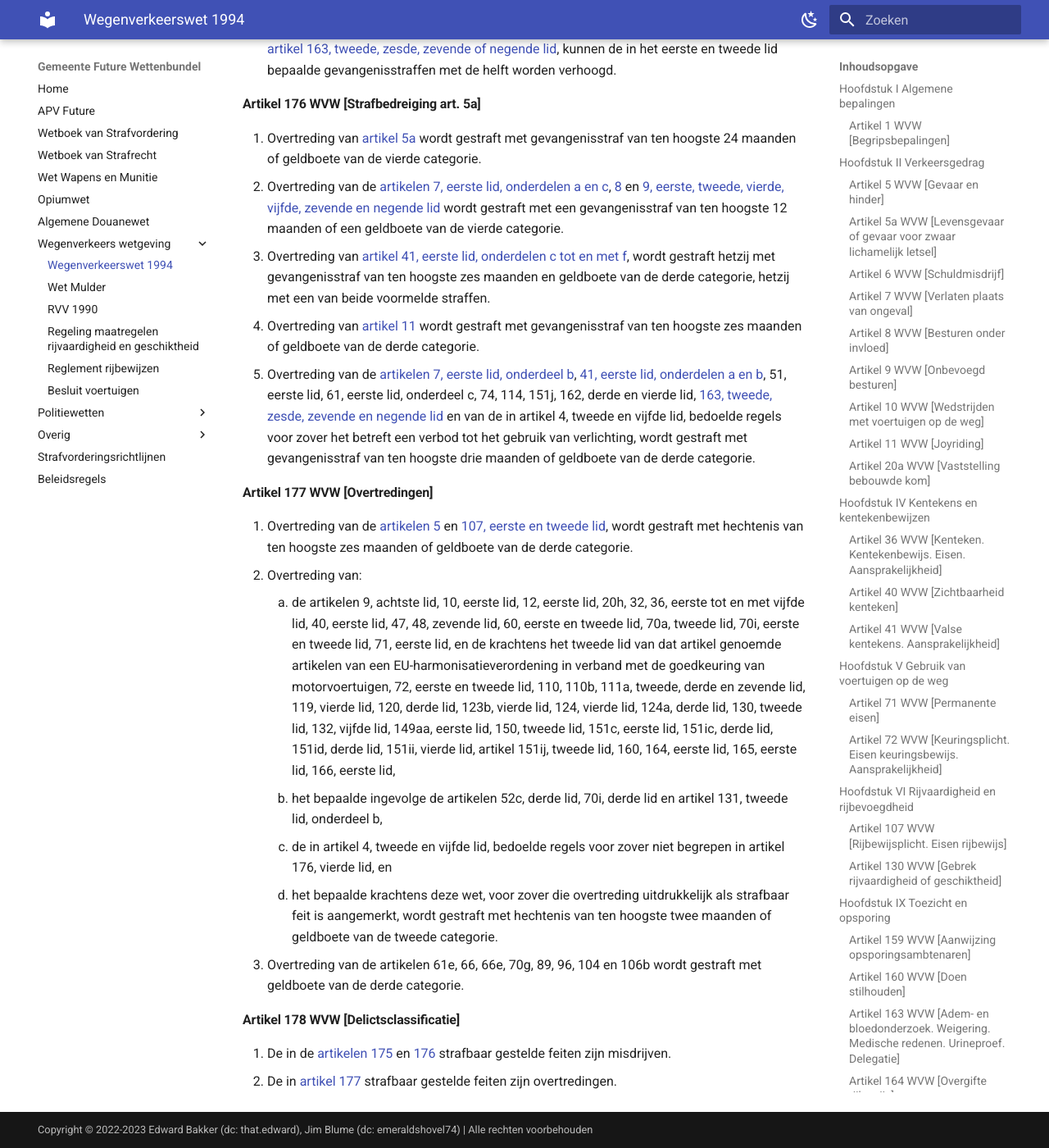
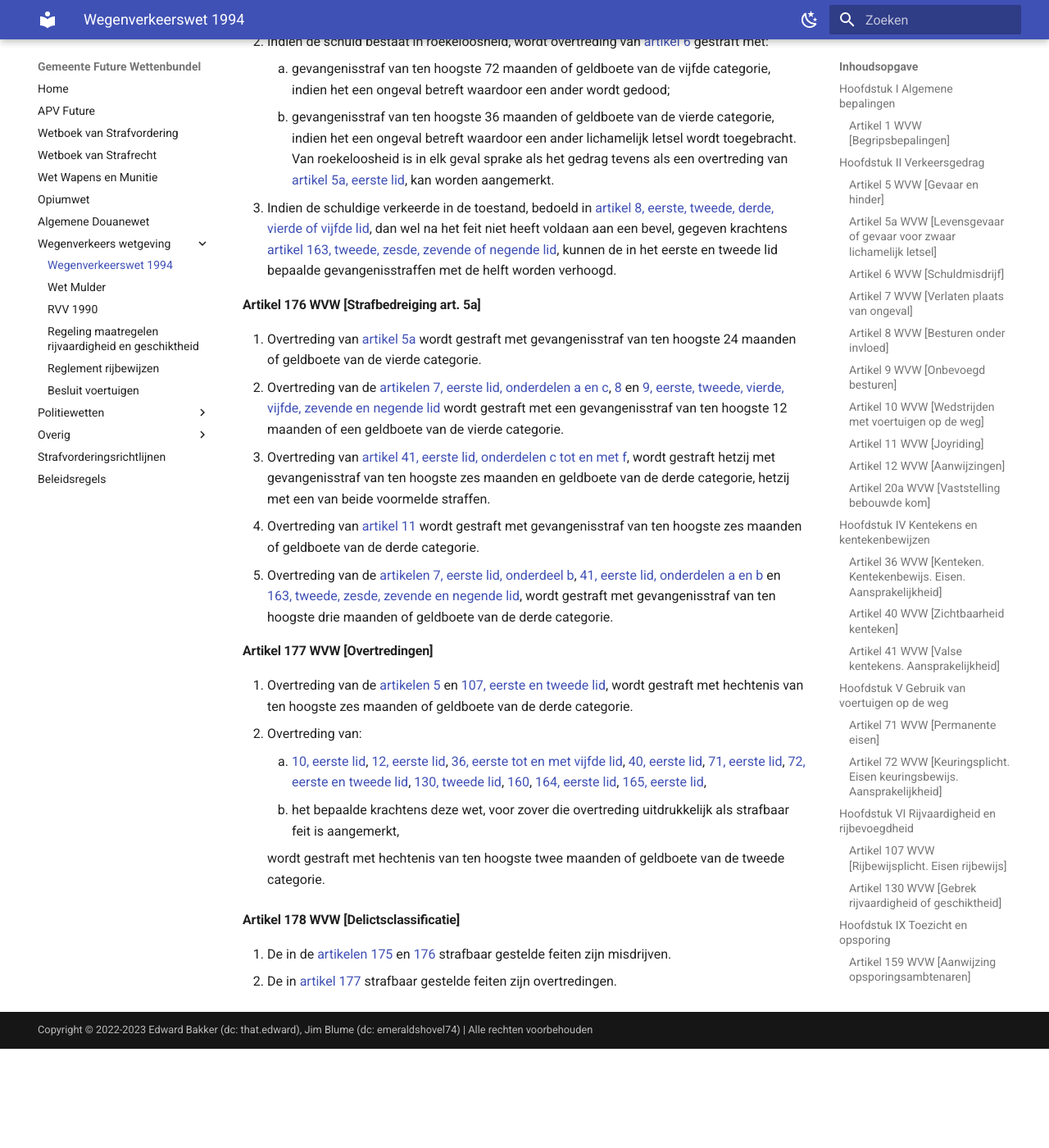
Before and after one commit to EnriqueFernandez20/FutureRP-Wettenbundel, an MkDocs documentation site: the page built from docs/wegenverkeerswet/wegenverkeerswet-1994.md, in a window 1280 px wide and 1400 px high, scrolled down 10841 px. Shown: the whole window at 82% size. Built offline with MkDocs 1.6.1 and Material for MkDocs 9.7.7, drawn with Linux system fonts in a browser that asks for light colours; after the commit the page ends 12120 px from its top, so only the background shows below that; some of the changed text lies outside the part shown.

Commit message:
WVW Strafbepalingen opgeschoond

```diff
--- a/docs/wegenverkeerswet/wegenverkeerswet-1994.md
+++ b/docs/wegenverkeerswet/wegenverkeerswet-1994.md
@@ -78,8 +78,13 @@ Het is een ieder die aan het verkeer deelneemt verboden zich zodanig te gedragen
 
 Het is verboden opzettelijk wederrechtelijk een aan een ander toebehorend motorrijtuig op de weg te gebruiken.
 
+#### Artikel 12 WVW [Aanwijzingen]
+
+1. Weggebruikers zijn verplicht gevolg te geven aan de aanwijzingen die door de in [artikel 159](#artikel-159-wvw-aanwijzing-opsporingsambtenaren) bedoelde personen dan wel door andere bij algemene maatregel van bestuur aangewezen categorieën van personen ter zake van het verkeer op de weg worden gegeven.
+2. De in het eerste lid bedoelde aanwijzingen mogen slechts worden gegeven in het belang van de veiligheid op de weg, de instandhouding van de weg en de bruikbaarheid daarvan, of de vrijheid van het verkeer dan wel in het belang van met toestemming van Onze Minister verrichte onderzoeken ten behoeve van het verkeer.
 
 #### Artikel 20a WVW [Vaststelling bebouwde kom]
+
 1. De grenzen van de bebouwde kom of kommen van een gemeente worden vastgesteld bij besluit van de gemeenteraad.
 2. Bij algemene maatregel van bestuur worden nadere regels inzake de vaststelling van bebouwde kommen vastgesteld.
 
@@ -213,17 +218,17 @@ Het is verboden opzettelijk wederrechtelijk een aan een ander toebehorend motorr
 2. Overtreding van de [artikelen 7, eerste lid, onderdelen a en c](#artikel-7-wvw-verlaten-plaats-van-ongeval), [8](#artikel-8-wvw-besturen-onder-invloed) en [9, eerste, tweede, vierde, vijfde, zevende en negende lid](#artikel-9-wvw-onbevoegd-besturen) wordt gestraft met een gevangenisstraf van ten hoogste 12 maanden of een geldboete van de vierde categorie.
 3. Overtreding van [artikel 41, eerste lid, onderdelen c tot en met f](#artikel-41-wvw-valse-kentekens-aansprakelijkheid), wordt gestraft hetzij met gevangenisstraf van ten hoogste zes maanden en geldboete van de derde categorie, hetzij met een van beide voormelde straffen.
 4. Overtreding van [artikel 11](#artikel-11-wvw-joyriding) wordt gestraft met gevangenisstraf van ten hoogste zes maanden of geldboete van de derde categorie.
-5. Overtreding van de [artikelen 7, eerste lid, onderdeel b](#artikel-7-wvw-verlaten-plaats-van-ongeval), [41, eerste lid, onderdelen a en b](#artikel-41-wvw-valse-kentekens-aansprakelijkheid), 51, eerste lid, 61, eerste lid, onderdeel c, 74, 114, 151j, 162, derde en vierde lid, [163, tweede, zesde, zevende en negende lid](#artikel-163-wvw-adem--en-bloedonderzoek-weigering-medische-redenen-urineproef-delegatie) en van de in artikel 4, tweede en vijfde lid, bedoelde regels voor zover het betreft een verbod tot het gebruik van verlichting, wordt gestraft met gevangenisstraf van ten hoogste drie maanden of geldboete van de derde categorie.
+5. Overtreding van de [artikelen 7, eerste lid, onderdeel b](#artikel-7-wvw-verlaten-plaats-van-ongeval), [41, eerste lid, onderdelen a en b](#artikel-41-wvw-valse-kentekens-aansprakelijkheid) en [163, tweede, zesde, zevende en negende lid](#artikel-163-wvw-adem--en-bloedonderzoek-weigering-medische-redenen-urineproef-delegatie), wordt gestraft met gevangenisstraf van ten hoogste drie maanden of geldboete van de derde categorie.
 
 #### Artikel 177 WVW [Overtredingen]
 
 1. Overtreding van de [artikelen 5](#artikel-5-wvw-gevaar-en-hinder) en [107, eerste en tweede lid](#artikel-107-wvw-rijbewijsplicht-eisen-rijbewijs), wordt gestraft met hechtenis van ten hoogste zes maanden of geldboete van de derde categorie.
 2. Overtreding van:
-    1. de artikelen 9, achtste lid, 10, eerste lid, 12, eerste lid, 20h, 32, 36, eerste tot en met vijfde lid, 40, eerste lid, 47, 48, zevende lid, 60, eerste en tweede lid, 70a, tweede lid, 70i, eerste en tweede lid, 71, eerste lid, en de krachtens het tweede lid van dat artikel genoemde artikelen van een EU-harmonisatieverordening in verband met de goedkeuring van motorvoertuigen, 72, eerste en tweede lid, 110, 110b, 111a, tweede, derde en zevende lid, 119, vierde lid, 120, derde lid, 123b, vierde lid, 124, vierde lid, 124a, derde lid, 130, tweede lid, 132, vijfde lid, 149aa, eerste lid, 150, tweede lid, 151c, eerste lid, 151ic, derde lid, 151id, derde lid, 151ii, vierde lid, artikel 151ij, tweede lid, 160, 164, eerste lid, 165, eerste lid, 166, eerste lid,
-    2. het bepaalde ingevolge de artikelen 52c, derde lid, 70i, derde lid en artikel 131, tweede lid, onderdeel b,
-    3. de in artikel 4, tweede en vijfde lid, bedoelde regels voor zover niet begrepen in artikel 176, vierde lid, en
-    4. het bepaalde krachtens deze wet, voor zover die overtreding uitdrukkelijk als strafbaar feit is aangemerkt, wordt gestraft met hechtenis van ten hoogste twee maanden of geldboete van de tweede categorie.
-3. Overtreding van de artikelen 61e, 66, 66e, 70g, 89, 96, 104 en 106b wordt gestraft met geldboete van de derde categorie.
+
+    1. [10, eerste lid](#artikel-10-wvw-wedstrijden-met-voertuigen-op-de-weg), [12, eerste lid](#artikel-12-wvw-aanwijzingen), [36, eerste tot en met vijfde lid](#artikel-36-wvw-kenteken-kentekenbewijs-eisen-aansprakelijkheid), [40, eerste lid](#artikel-40-wvw-zichtbaarheid-kenteken), [71, eerste lid](#artikel-71-wvw-permanente-eisen), [72, eerste en tweede lid](#artikel-72-wvw-keuringsplicht-eisen-keuringsbewijs-aansprakelijkheid), [130, tweede lid](#artikel-130-wvw-gebrek-rijvaardigheid-of-geschiktheid), [160](#artikel-160-wvw-doen-stilhouden), [164, eerste lid](#artikel-164-wvw-overgifte-rijbewijs), [165, eerste lid](#artikel-165-wvw-onbekend-gebleven-bestuurder-bij-misdrijf-informatieplicht-eigenaar-of-houder),
+    2. het bepaalde krachtens deze wet, voor zover die overtreding uitdrukkelijk als strafbaar feit is aangemerkt,
+
+    wordt gestraft met hechtenis van ten hoogste twee maanden of geldboete van de tweede categorie.
 
 #### Artikel 178 WVW [Delictsclassificatie]
 
```
